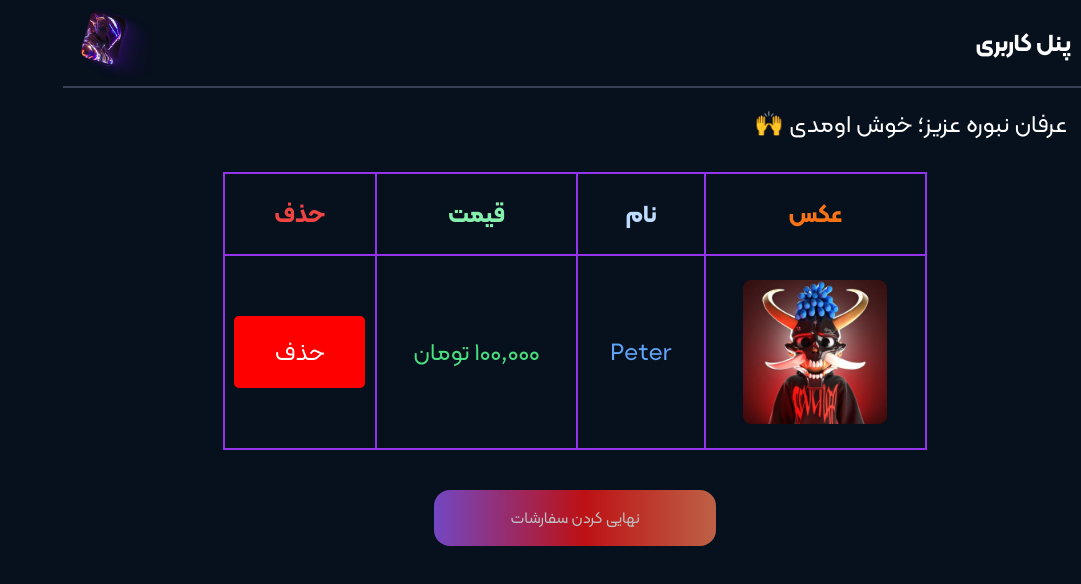
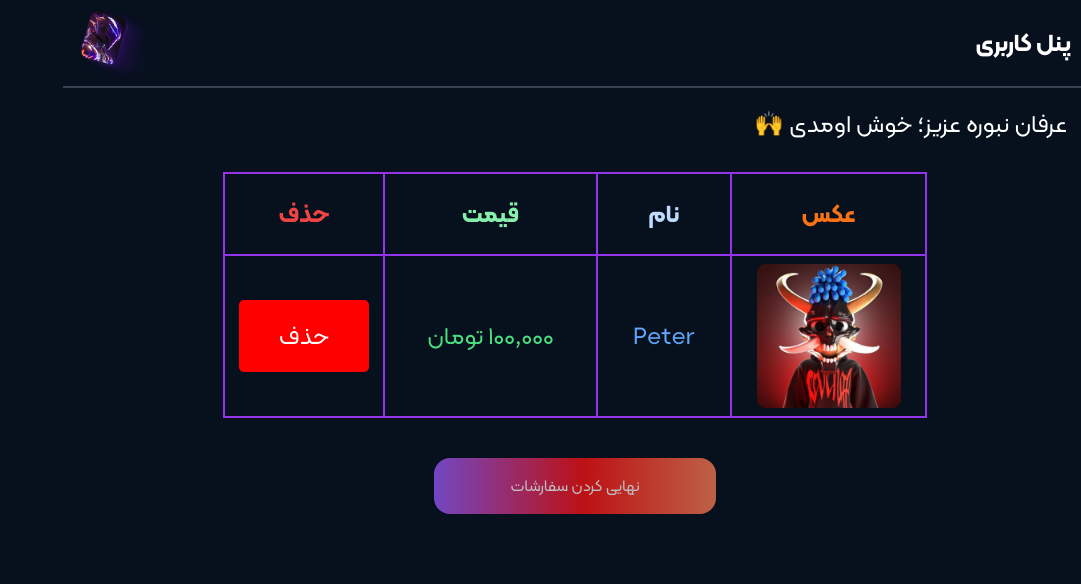
Before and after one commit to ERFAN7255/NFT, a Next.js app: page /my-account/orders in a window 1280 px wide. Shown: the top 584 px of the page, without its empty margins (199-1280 px from the left). Built offline with nearby package versions, Linux system fonts and the light colour scheme.

Commit message:
fix height bg

```diff
--- a/src/app/my-account/orders/page.js
+++ b/src/app/my-account/orders/page.js
@@ -9,7 +9,7 @@ function page() {
       <table className="border-2 border-black">
         <thead>
           <tr>
-            <th className="border-2 lg:text-xl xl:text-2xl border-purple-600  text-center text-orange-500">
+            <th className="border-2 lg:text-xl xl:text-2xl border-purple-600 text-center text-orange-500">
               عکس
             </th>
             <th className="border-2 lg:text-xl xl:text-2xl border-purple-600 p-4 md:p-6 text-center text-blue-200">
@@ -25,7 +25,7 @@ function page() {
         </thead>
         <tbody>
           <tr>
-            <td className="border-2  border-purple-600 p-2 md:p-6">
+            <td className="border-2  border-purple-600 p-2 md:p-2">
               <Image
                 src="/img/image 5 (3).png"
                 width={200}
```
